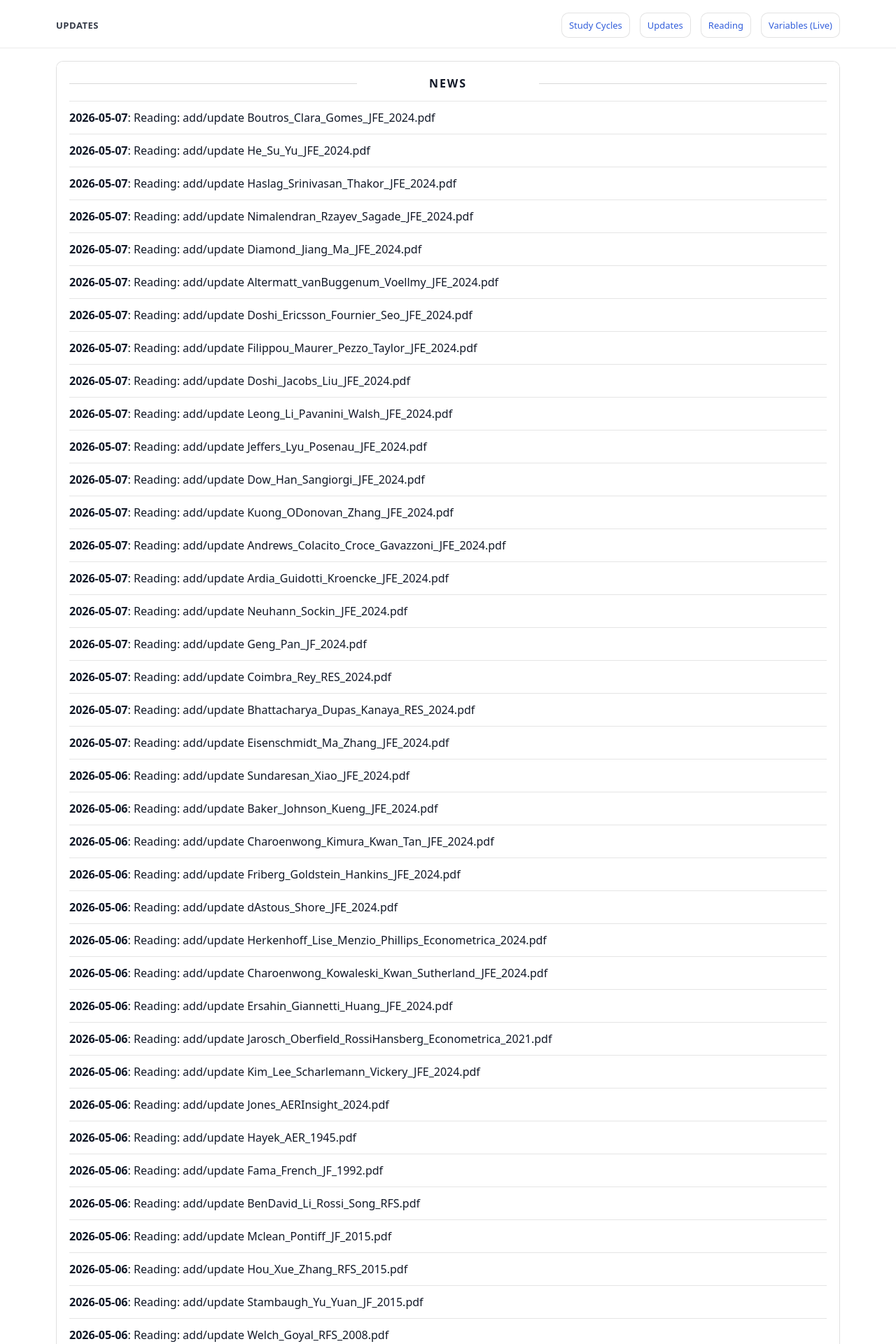
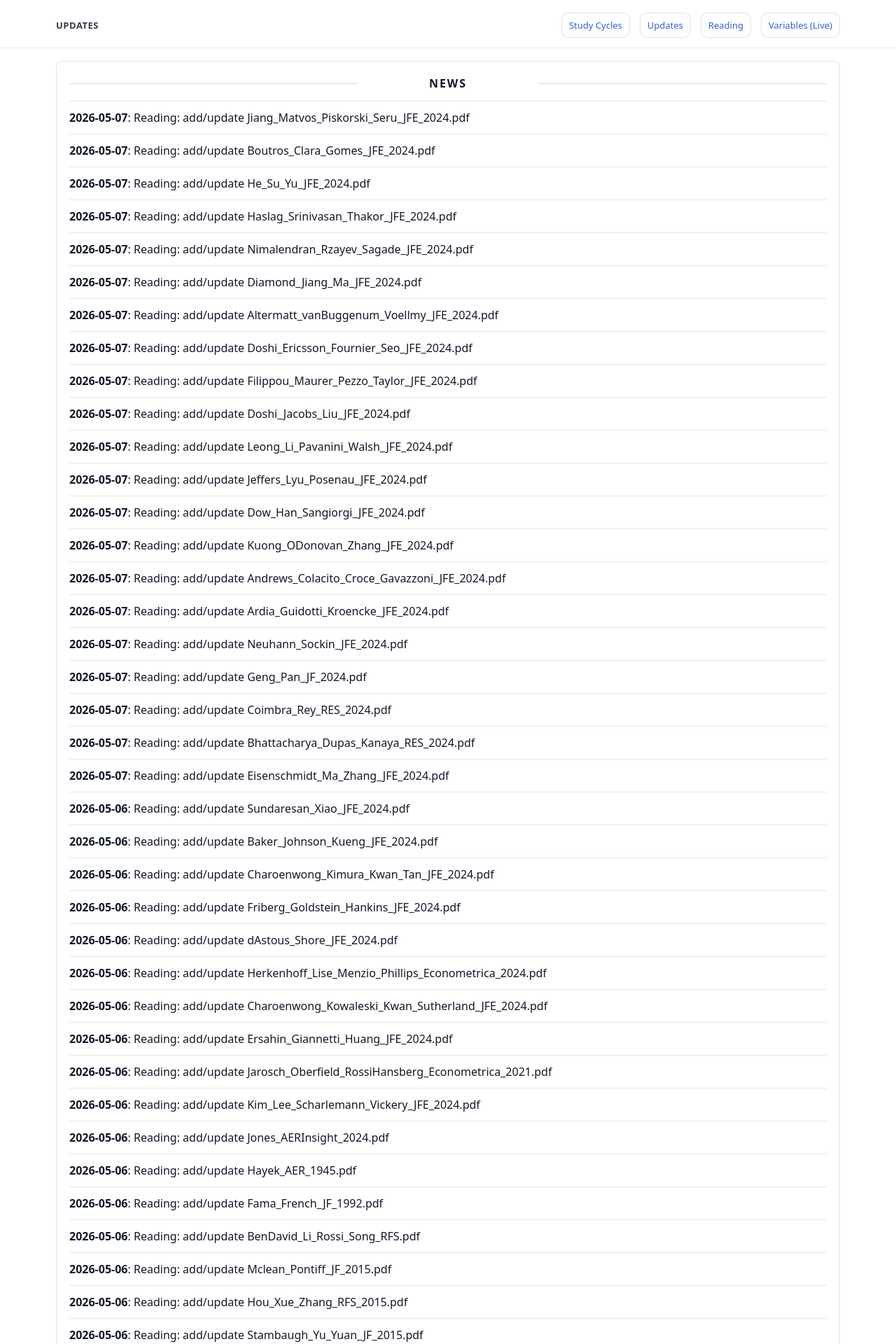
Before and after one commit to yaxinzn/study-archive, a Jekyll site: the page built from updates/index.md, in a window 1280 px wide. Shown: the top 1920 px of the page at 70% size. Built offline with Jekyll 4.4.1, drawn with Linux system fonts in a browser that asks for light colours; some of the changed text lies outside the part shown.

Commit message:
chore: update NEWS feed

```diff
--- a/_data/news.yml
+++ b/_data/news.yml
@@ -1,4 +1,7 @@
 # Auto-generated update history (sorted newest -> oldest). Do not edit manually.
+- ts: "1778155825"
+  date: "2026-05-07"
+  title: "Reading: add/update Jiang_Matvos_Piskorski_Seru_JFE_2024.pdf"
 - ts: "1778153598"
   date: "2026-05-07"
   title: "Reading: add/update Boutros_Clara_Gomes_JFE_2024.pdf"
```
